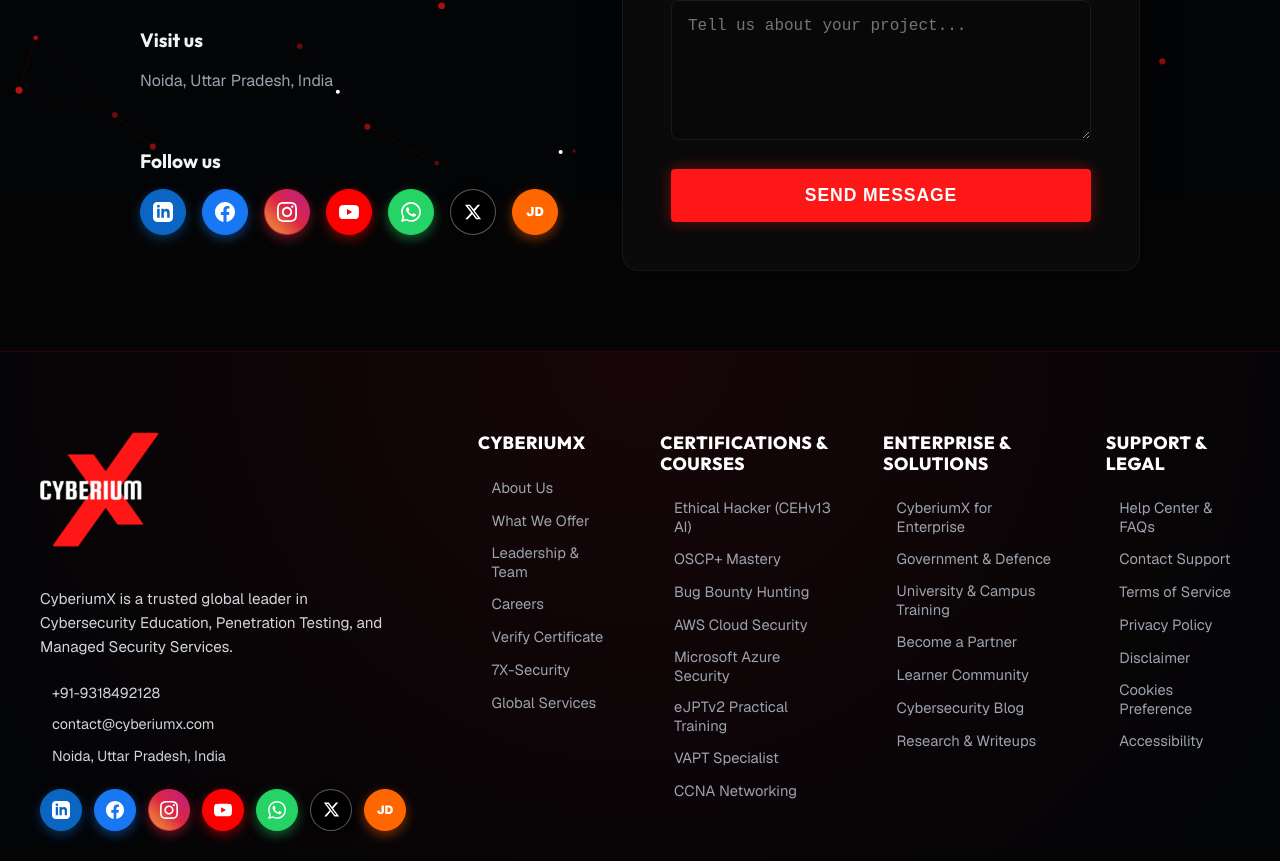
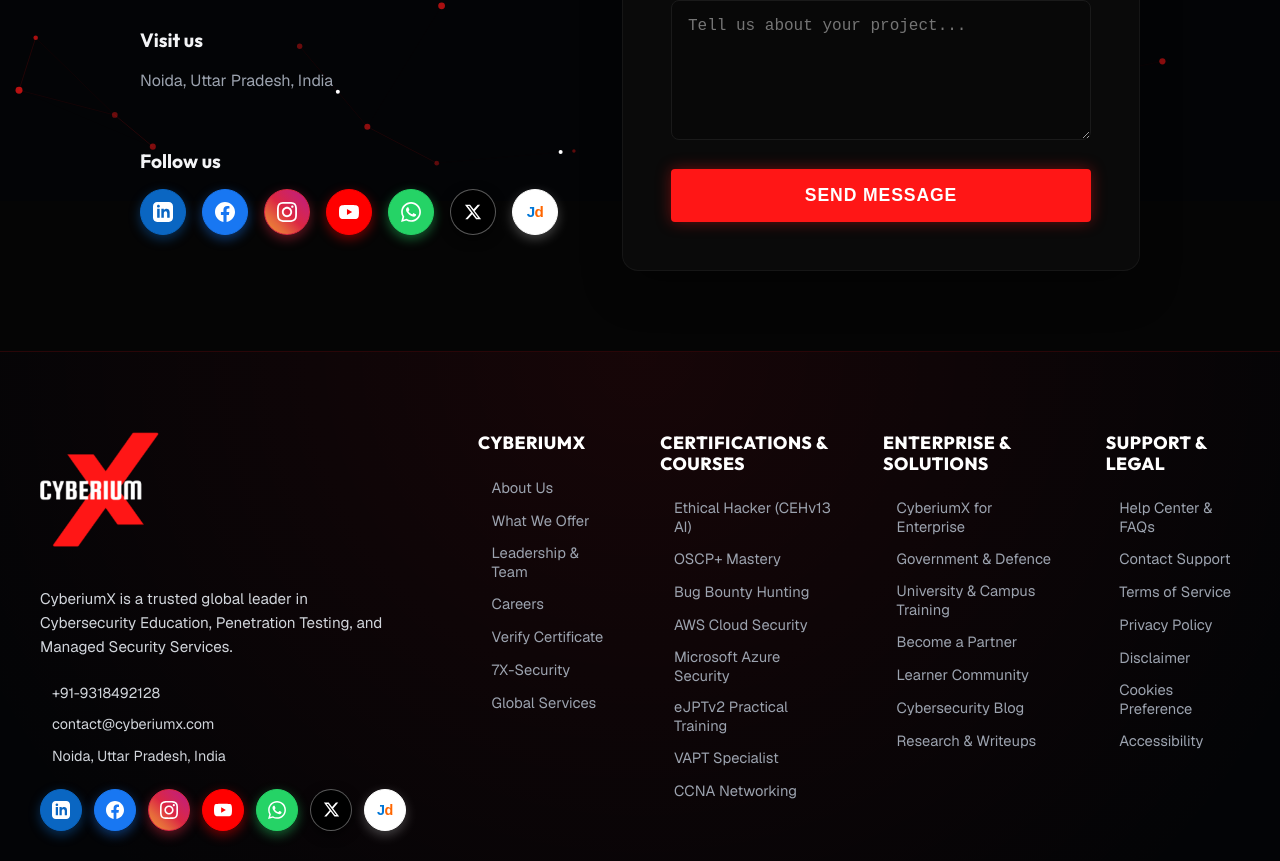
Before and after one commit to sarthakjain-cell/CyberiumX, a Next.js app: page /contact-us in a window 1280 px wide. Shown: the part 599-1460 px from the top of the page. Built offline with nearby package versions, Linux system fonts and the light colour scheme.

Commit message:
style: use authentic Justdial logo with white background, blue J, and orange d

```diff
--- a/src/app/contact-us/ContactUs.module.css
+++ b/src/app/contact-us/ContactUs.module.css
@@ -149,15 +149,14 @@
 }
 
 .justdial {
-  background: #FF6600 !important;
-  color: #ffffff !important;
-  border-color: #FF6600 !important;
-  box-shadow: 0 4px 12px rgba(255, 102, 0, 0.45) !important;
+  background: #ffffff !important;
+  border-color: #ffffff !important;
+  box-shadow: 0 4px 12px rgba(255, 255, 255, 0.25) !important;
 }
 .justdial:hover {
-  background: #FF6600 !important;
-  color: #ffffff !important;
-  box-shadow: 0 0 22px rgba(255, 102, 0, 0.85) !important;
+  background: #ffffff !important;
+  border-color: #FF6600 !important;
+  box-shadow: 0 0 22px rgba(255, 102, 0, 0.65) !important;
 }
 
 .formSection {
--- a/src/app/contact-us/page.tsx
+++ b/src/app/contact-us/page.tsx
@@ -67,7 +67,10 @@ export default function ContactUsPage() {
                   <svg width="18" height="18" fill="currentColor" viewBox="0 0 24 24"><path d="M18.244 2.25h3.308l-7.227 8.26 8.502 11.24H16.17l-5.214-6.817L4.99 21.75H1.68l7.73-8.835L1.254 2.25H8.08l4.713 6.231zm-1.161 17.52h1.833L7.084 4.126H5.117z"/></svg>
                 </a>
                 <a href="https://jsdl.in/DT-23VTC9S887W" target="_blank" rel="noopener noreferrer" className={`${styles.socialIcon} ${styles.justdial}`} aria-label="JustDial" title="JustDial">
-                  <span style={{ fontSize: '0.8rem', fontWeight: 900 }}>JD</span>
+                  <span style={{ fontSize: '0.95rem', fontWeight: 900, letterSpacing: '-0.5px', lineHeight: 1, fontFamily: 'Arial, sans-serif' }}>
+                    <span style={{ color: '#0076D7' }}>J</span>
+                    <span style={{ color: '#FF6600' }}>d</span>
+                  </span>
                 </a>
               </div>
             </div>
--- a/src/components/Footer.module.css
+++ b/src/components/Footer.module.css
@@ -154,15 +154,14 @@
 }
 
 .justdial {
-  background: #FF6600 !important;
-  color: #ffffff !important;
-  border-color: #FF6600 !important;
-  box-shadow: 0 4px 12px rgba(255, 102, 0, 0.45) !important;
+  background: #ffffff !important;
+  border-color: #ffffff !important;
+  box-shadow: 0 4px 12px rgba(255, 255, 255, 0.25) !important;
 }
 .justdial:hover {
-  background: #FF6600 !important;
-  color: #ffffff !important;
-  box-shadow: 0 0 22px rgba(255, 102, 0, 0.85) !important;
+  background: #ffffff !important;
+  border-color: #FF6600 !important;
+  box-shadow: 0 0 22px rgba(255, 102, 0, 0.65) !important;
 }
 
 .footerCol h4 {
--- a/src/components/Footer.tsx
+++ b/src/components/Footer.tsx
@@ -52,7 +52,10 @@ export default function Footer() {
               <svg width="17" height="17" fill="currentColor" viewBox="0 0 24 24"><path d="M18.244 2.25h3.308l-7.227 8.26 8.502 11.24H16.17l-5.214-6.817L4.99 21.75H1.68l7.73-8.835L1.254 2.25H8.08l4.713 6.231zm-1.161 17.52h1.833L7.084 4.126H5.117z"/></svg>
             </a>
             <a href="https://jsdl.in/DT-23VTC9S887W" target="_blank" rel="noopener noreferrer" className={`${styles.socialIcon} ${styles.justdial}`} title="JustDial" aria-label="JustDial">
-              <span style={{ fontSize: '0.75rem', fontWeight: 900 }}>JD</span>
+              <span style={{ fontSize: '0.9rem', fontWeight: 900, letterSpacing: '-0.5px', lineHeight: 1, fontFamily: 'Arial, sans-serif' }}>
+                <span style={{ color: '#0076D7' }}>J</span>
+                <span style={{ color: '#FF6600' }}>d</span>
+              </span>
             </a>
           </div>
         </div>
```
